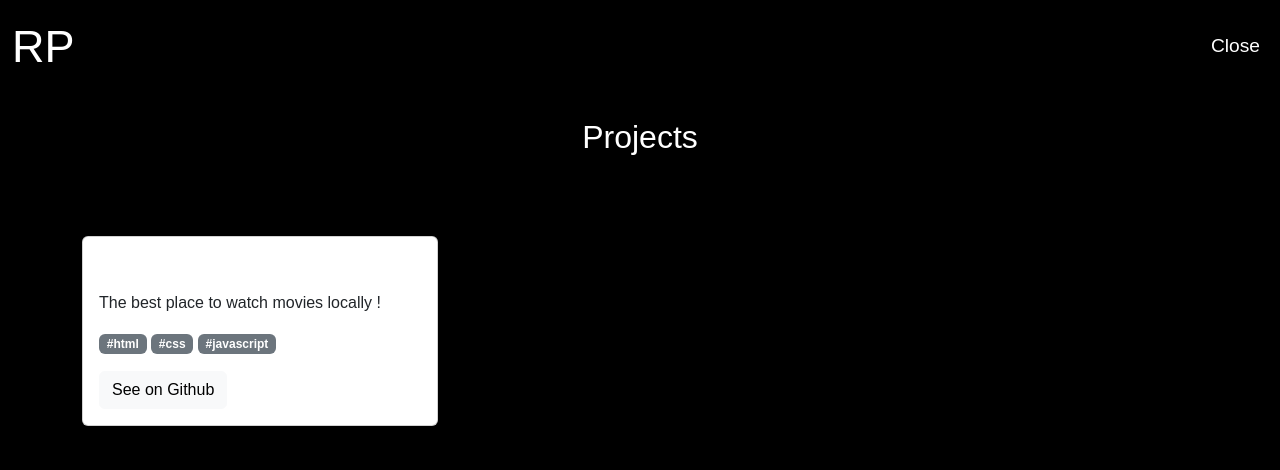
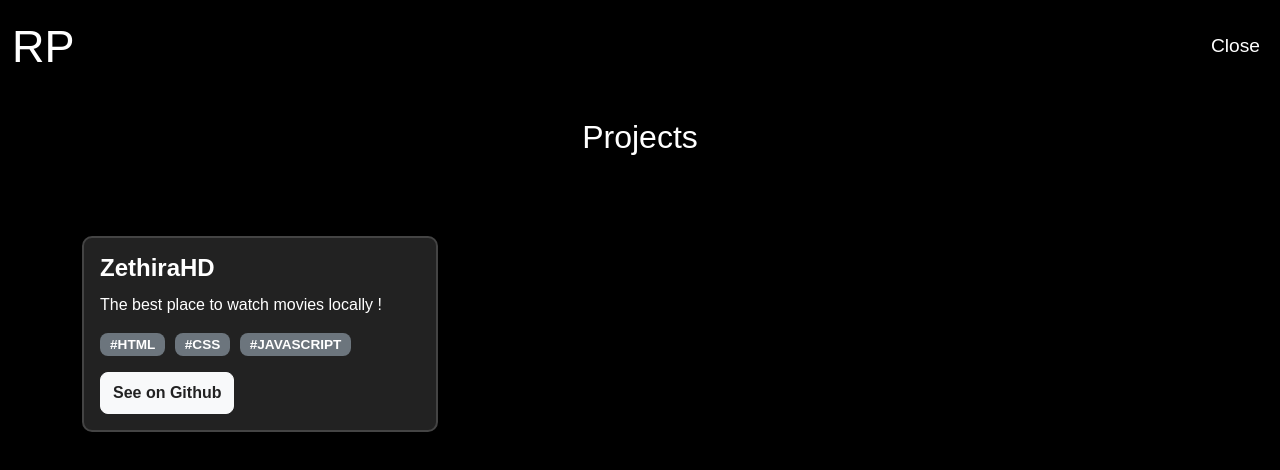
Before and after one commit to RichardPinewood/Portfolio_RP, a website: page projects.html in a window 1280 px wide. Drawn offline with nearby package versions, Linux system fonts and the light colour scheme.

Commit message:
Fix in the logic

```diff
--- a/projects.html
+++ b/projects.html
@@ -9,6 +9,51 @@
     <link rel="stylesheet" href="style/style.css">
 </head>
 <body>
+    <style>
+    .card-custom {
+        display: auto;
+        background-color: #222;
+        color: white;
+        border: 2px solid #444;
+        border-radius: 10px;
+        box-shadow: 4px 4px 15px rgba(0, 0, 0, 0.3);
+        transition: transform 0.3s ease-in-out, box-shadow 0.3s ease-in-out;
+    }
+
+    .card-title {
+        font-size: 1.5rem;
+        font-weight: bold;
+        margin-bottom: 10px;
+    }
+
+    .card-text {
+        font-size: 1rem;
+        margin-bottom: 15px;
+    }
+
+    .tech-tags {
+        margin-top: 10px;
+    }
+
+    .tech-tags .badge {
+        font-size: 0.85rem;
+        padding: 5px 10px;
+        margin-right: 5px;
+        background-color: #6c757d;
+        color: white;
+        border-radius: 8px;
+        text-transform: uppercase;
+    }
+
+    .btn-light {
+        background-color: #f8f9fa;
+        color: #222;
+        font-weight: bold;
+        border-radius: 8px;
+        padding: 8px 12px;
+        transition: background-color 0.3s ease-in-out;
+    }
+    </style>
     <nav class="navbar navbar-expand-lg custom-navbar">
         <div class="container-fluid">
             <a class="navbar-brand" href="/index.html" data-key="brand">RP</a>
--- a/style/style.css
+++ b/style/style.css
@@ -45,12 +45,6 @@
 
 .navbar-toggler-icon {
     filter: invert(1);
-}
-
-.card-title {
-    font-size: 2rem;
-    margin: 0;
-    color: #fff;
 }
 
 .section-title {
```
